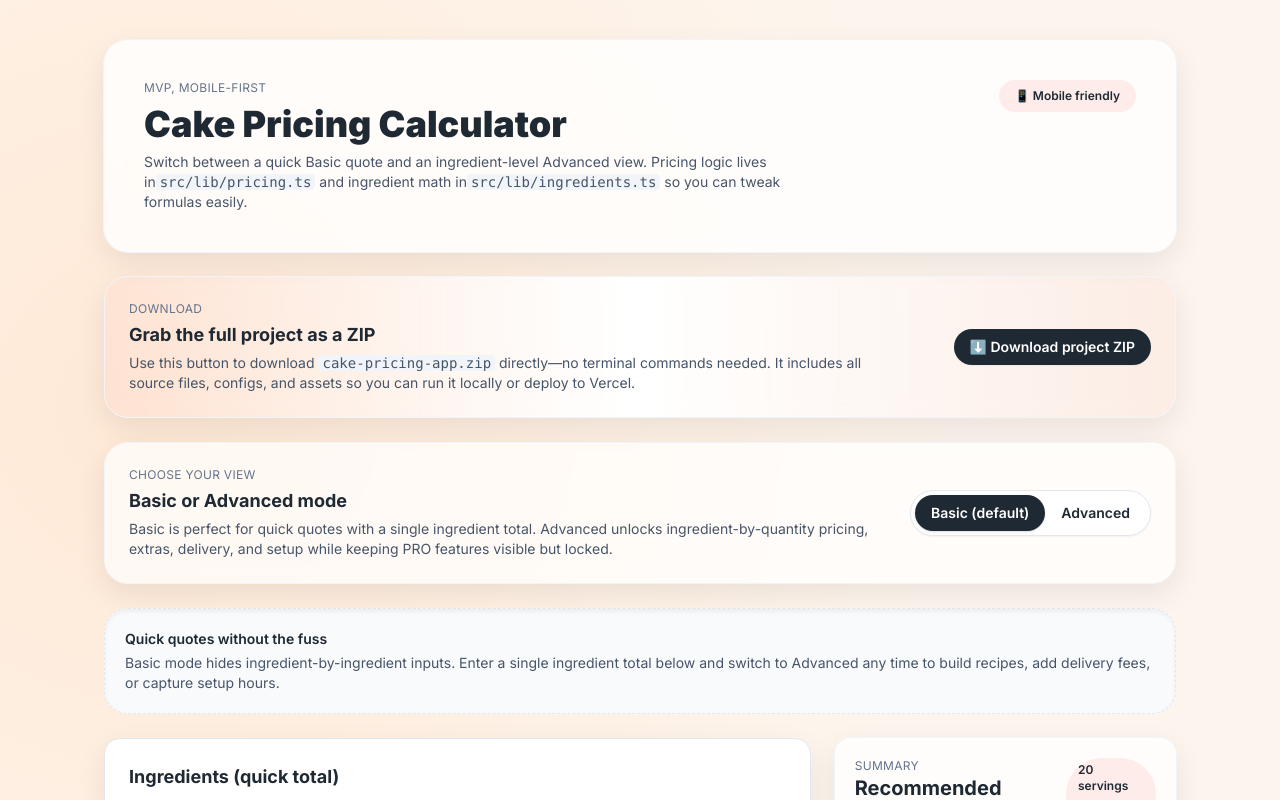
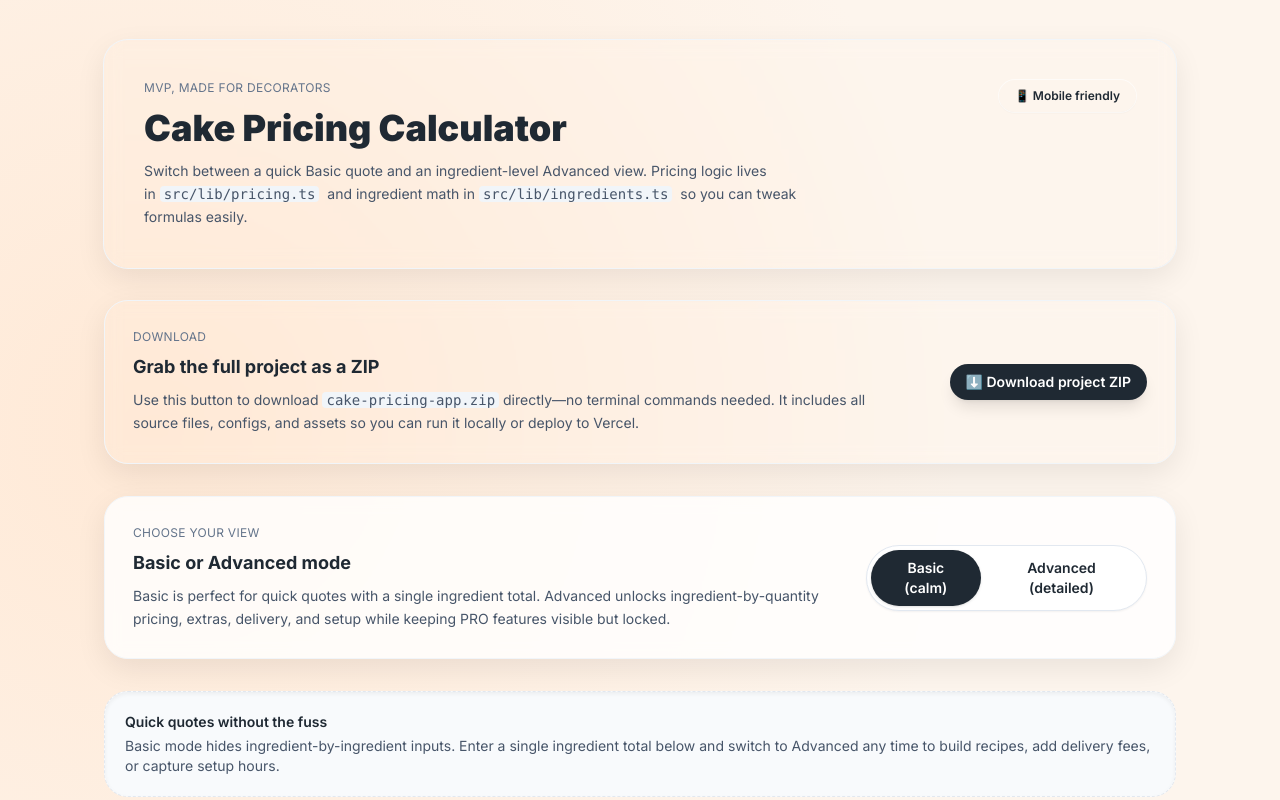
Before and after one commit to vcrs86/cake-pricing-app, a Next.js app: page / in a window 1280 px wide. Shown: the top 800 px of the page. Built offline with nearby package versions, Linux system fonts and the light colour scheme.

Commit message:
Update page.tsx

```diff
--- a/src/app/page.tsx
+++ b/src/app/page.tsx
@@ -180,34 +180,34 @@ export default function HomePage() {
   };
 
   return (
-    <main className="mx-auto flex min-h-screen max-w-6xl flex-col gap-6 px-4 pb-10 pt-10 sm:px-6 lg:px-10">
-      <section className="rounded-3xl bg-white/80 p-6 shadow-card ring-1 ring-slate-100 backdrop-blur sm:p-10">
-        <div className="flex flex-col gap-4 sm:flex-row sm:items-start sm:justify-between">
-          <div className="space-y-2">
-            <p className="text-xs uppercase tracking-wide text-slate-500">MVP, mobile-first</p>
+    <main className="mx-auto flex min-h-screen max-w-6xl flex-col gap-8 px-4 pb-12 pt-10 sm:px-6 lg:px-10">
+      <section className="rounded-3xl bg-gradient-to-br from-brand-cream via-white to-brand-peach/30 p-7 shadow-card ring-1 ring-slate-100 backdrop-blur sm:p-10">
+        <div className="flex flex-col gap-5 sm:flex-row sm:items-start sm:justify-between">
+          <div className="space-y-3">
+            <p className="text-xs uppercase tracking-wide text-slate-500">MVP, made for decorators</p>
             <h1 className="text-3xl font-black text-brand-slate sm:text-4xl">Cake Pricing Calculator</h1>
-            <p className="max-w-2xl text-sm text-slate-600">
+            <p className="max-w-2xl text-sm leading-relaxed text-slate-600">
               Switch between a quick Basic quote and an ingredient-level Advanced view. Pricing logic lives in
-              <code className="rounded bg-slate-100 px-1">src/lib/pricing.ts</code> and ingredient math in
-              <code className="rounded bg-slate-100 px-1">src/lib/ingredients.ts</code> so you can tweak formulas easily.
+              <code className="mx-1 rounded bg-slate-100 px-1">src/lib/pricing.ts</code> and ingredient math in
+              <code className="mx-1 rounded bg-slate-100 px-1">src/lib/ingredients.ts</code> so you can tweak formulas easily.
             </p>
           </div>
-          <div className="flex items-center gap-3 self-start rounded-full bg-brand-rose/20 px-4 py-2 text-xs font-semibold text-brand-slate">
+          <div className="flex items-center gap-3 self-start rounded-full bg-brand-peach/50 px-4 py-2 text-xs font-semibold text-brand-slate shadow-sm ring-1 ring-white/60">
             📱 Mobile friendly
           </div>
         </div>
       </section>
 
-      <section className="rounded-3xl border border-slate-100 bg-gradient-to-r from-brand-rose/10 via-white to-brand-rose/10 p-5 shadow-card backdrop-blur sm:flex sm:items-center sm:justify-between sm:p-6">
-        <div className="space-y-1">
+      <section className="rounded-3xl border border-slate-100 bg-gradient-to-r from-brand-cream via-white to-brand-peach/30 p-6 shadow-card backdrop-blur sm:flex sm:items-center sm:justify-between sm:p-7">
+        <div className="space-y-2">
           <p className="text-xs uppercase tracking-wide text-slate-500">Download</p>
           <h2 className="text-lg font-bold text-brand-slate">Grab the full project as a ZIP</h2>
-          <p className="max-w-3xl text-sm text-slate-600">
+          <p className="max-w-3xl text-sm leading-relaxed text-slate-600">
             Use this button to download <code className="rounded bg-slate-100 px-1">cake-pricing-app.zip</code> directly—no terminal commands needed. It includes all source files, configs, and assets so you can run it locally or deploy to Vercel.
           </p>
         </div>
         <a
-          className="mt-4 inline-flex items-center justify-center rounded-full bg-brand-slate px-4 py-2 text-sm font-semibold text-white shadow-sm transition hover:bg-brand-slate/90 sm:mt-0"
+          className="mt-4 inline-flex items-center justify-center rounded-full bg-brand-slate px-4 py-2 text-sm font-semibold text-white shadow-lg transition hover:-translate-y-0.5 hover:bg-brand-slate/90 sm:mt-0"
           href="/cake-pricing-app.zip"
           download
         >
@@ -215,11 +215,11 @@ export default function HomePage() {
         </a>
       </section>
 
-      <section className="rounded-3xl border border-slate-100 bg-white/70 p-5 shadow-card backdrop-blur sm:flex sm:items-center sm:justify-between sm:p-6">
-        <div className="space-y-1">
+      <section className="rounded-3xl border border-slate-100 bg-white/80 p-6 shadow-card backdrop-blur sm:flex sm:items-center sm:justify-between sm:p-7">
+        <div className="space-y-2">
           <p className="text-xs uppercase tracking-wide text-slate-500">Choose your view</p>
           <h2 className="text-lg font-bold text-brand-slate">Basic or Advanced mode</h2>
-          <p className="max-w-3xl text-sm text-slate-600">
+          <p className="max-w-3xl text-sm leading-relaxed text-slate-600">
             Basic is perfect for quick quotes with a single ingredient total. Advanced unlocks ingredient-by-quantity pricing,
             extras, delivery, and setup while keeping PRO features visible but locked.
           </p>
@@ -232,7 +232,7 @@ export default function HomePage() {
             }`}
             onClick={() => handleModeChange("basic")}
           >
-            Basic (default)
+            Basic (calm)
           </button>
           <button
             type="button"
@@ -241,7 +241,7 @@ export default function HomePage() {
             }`}
             onClick={() => handleModeChange("advanced")}
           >
-            Advanced
+            Advanced (detailed)
           </button>
         </div>
       </section>
```
